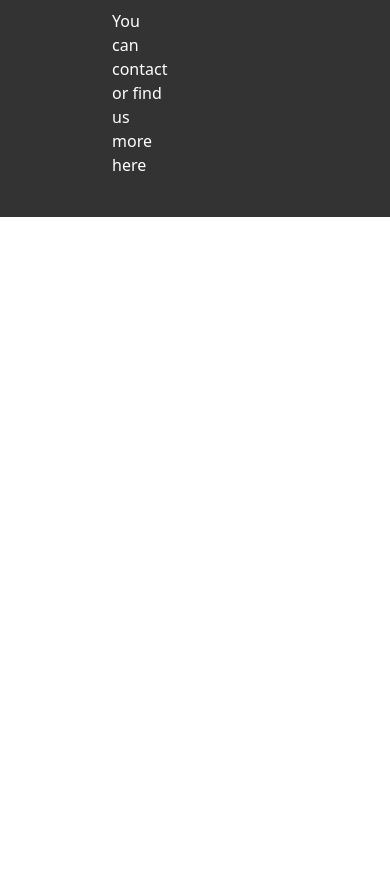
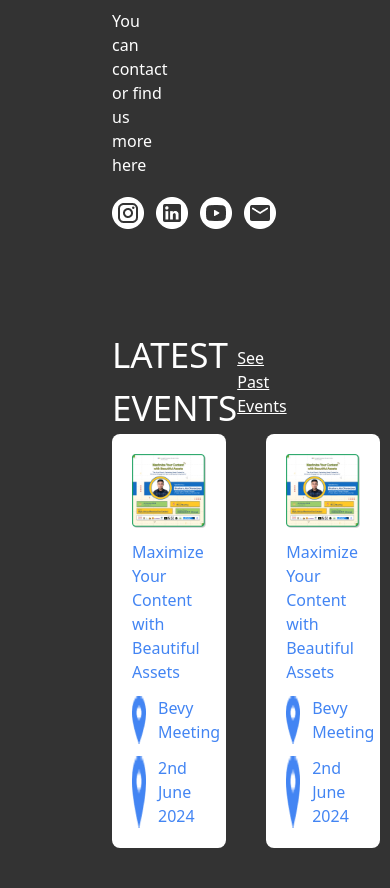
Before and after one commit to primatara42/RedesignChallangeGDSCUNSRI, a website: page src/index.html in a window 390 px wide. Shown: the part 2534-3422 px from the top of the page. Before the commit the page ends 2751 px from the top, so only its background shows below. Drawn offline with nearby package versions, Linux system fonts and the light colour scheme.

Commit message:
latest events finish (Undone for responsive)

```diff
--- a/src/index.html
+++ b/src/index.html
@@ -7,9 +7,10 @@
       rel="stylesheet"
       href="https://fonts.googleapis.com/css2?family=Material+Symbols+Outlined:opsz,wght,FILL,GRAD@20..48,100..700,0..1,-50..200"
     />
+    <link rel="stylesheet" href="https://fonts.googleapis.com/css2?family=Material+Symbols+Outlined:opsz,wght,FILL,GRAD@20..48,100..700,0..1,-50..200" />
     <link href="./output.css" rel="stylesheet" />
   </head>
-  <body>
+  <body class="text-white">
     <header class="bg-hero bg-center">
       <nav
         class="flex justify-between px-5 py-3 text-white items-center h-[150px] md:justify-center md:space-x-16"
@@ -54,7 +55,7 @@
         </button>
       </section>
     </header>
-    <section class="about bg-[#333333] px-28 py-10 flex items-center justify-between space-x-10">
+    <section class="about bg-bg-color-gdsc px-28 py-10 flex items-center justify-between space-x-10">
       <div class="about_text text-white max-w-[35%]">
         <h1 class="text-[35px] mb-[20px]">ABOUT US</h1>
         <p>
@@ -72,6 +73,12 @@
         </p>
 
         <p>You can contact or find us more here</p>
+        <div class="about_socialmedia flex space-x-3 my-5">
+            <img src="images/Group 6.png" alt="">
+            <img src="images/Group 4.png" alt="">
+            <img src="images/Group 3.png" alt="">
+            <img src="images/Group 2.png" alt="">
+        </div>
       </div>
       <div class="about_images">
         <div class="about_images_top flex gap-x-5">
@@ -83,5 +90,69 @@
         </div>
       </div>
     </section>
+    <div class="latest_events px-28 py-10 bg-bg-color-gdsc">
+        <div class="latest_events_header flex justify-between items-center">
+            <h1 class="text-[35px]">LATEST EVENTS</h1>
+            <a href="#" class="underline">See Past Events</a>
+        </div>
+        <div class="latest_events_cards text-gdsc-color-blue flex gap-10">
+            <div class="card bg-white p-5 rounded-lg">
+                <div class="image_container_card">
+                    <img src="images/image 15.png" alt="">
+                </div>
+                <h3 class="my-3">Maximize Your Content with Beautiful Assets</h3>
+                <div class="card_location flex gap-3 mb-3">
+                    <img src="images/Vector.png" alt="">
+                    <figcaption>Bevy Meeting</figcaption>
+                </div>
+                <div class="card_date flex gap-3">
+                    <img src="images/Vector.png" alt="">
+                    <figcaption>2nd June 2024</figcaption>
+                </div>
+            </div>
+            <div class="card bg-white p-5 rounded-lg">
+                <div class="image_container_card">
+                    <img src="images/image 15.png" alt="">
+                </div>
+                <h3 class="my-3">Maximize Your Content with Beautiful Assets</h3>
+                <div class="card_location flex gap-3 mb-3">
+                    <img src="images/Vector.png" alt="">
+                    <figcaption>Bevy Meeting</figcaption>
+                </div>
+                <div class="card_date flex gap-3">
+                    <img src="images/Vector.png" alt="">
+                    <figcaption>2nd June 2024</figcaption>
+                </div>
+            </div>
+            <div class="card bg-white p-5 rounded-lg">
+                <div class="image_container_card">
+                    <img src="images/image 15.png" alt="">
+                </div>
+                <h3 class="my-3">Maximize Your Content with Beautiful Assets</h3>
+                <div class="card_location flex gap-3 mb-3">
+                    <img src="images/Vector.png" alt="">
+                    <figcaption>Bevy Meeting</figcaption>
+                </div>
+                <div class="card_date flex gap-3">
+                    <img src="images/Vector.png" alt="">
+                    <figcaption>2nd June 2024</figcaption>
+                </div>
+            </div>
+            <div class="card bg-white p-5 rounded-lg">
+                <div class="image_container_card">
+                    <img src="images/image 15.png" alt="">
+                </div>
+                <h3 class="my-3">Maximize Your Content with Beautiful Assets</h3>
+                <div class="card_location flex gap-3 mb-3">
+                    <img src="images/Vector.png" alt="">
+                    <figcaption>Bevy Meeting</figcaption>
+                </div>
+                <div class="card_date flex gap-3">
+                    <img src="images/Vector.png" alt="">
+                    <figcaption>2nd June 2024</figcaption>
+                </div>
+            </div>
+        </div>
+    </div>
   </body>
 </html>
--- a/tailwind.config.js
+++ b/tailwind.config.js
@@ -12,7 +12,8 @@ module.exports = {
         "-sm": { min: "639px" },
       },
       colors: {
-        "gdsc-color-blue": '#4385F3'
+        "gdsc-color-blue": '#4385F3',
+        "bg-color-gdsc": '#333333',
       },
       backgroundImage: {
         'hero': "url('/src/images/banner(1).png')",
```
Also changed, not shown: src/images/Group 2.png (added), src/images/Group 3.png (added), src/images/Group 4.png (added), src/images/Group 6.png (added), src/images/Vector (1).png (added), src/images/Vector.png (added), src/images/image 15.png (added), src/output.css.
